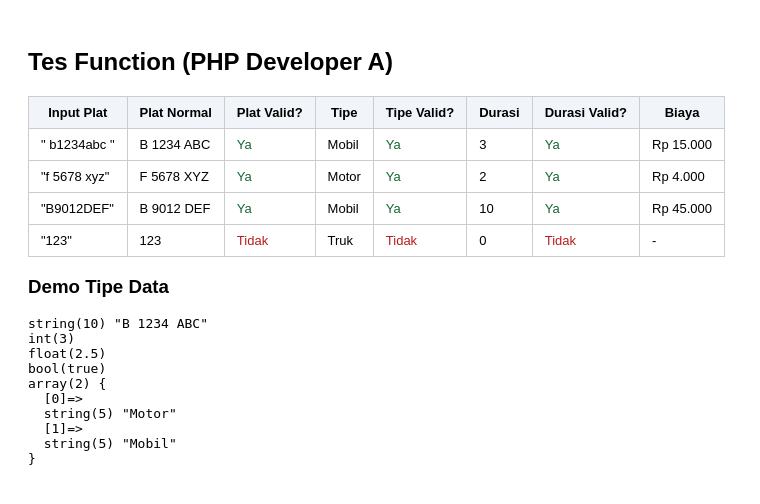
After one commit to DhekaAirlangga/Project_Pbw_Kel5, a PHP site: page /project_parkir/tes_functions.php in a window 1280 px wide. The commit adds this page. Shown: the top 504 px of the page, without its empty margins (0-760 px from the left). Run offline with PHP 8.4, Linux system fonts and the light colour scheme.

Commit message:
manambahkan function, proses, dan tes_function

```diff
--- /dev/null
+++ b/functions.php
@@ -0,0 +1,125 @@
+<?php
+// ==========================================
+// functions.php
+// Logika procedural Sistem Parkir Kendaraan
+// Penanggung jawab: PHP Developer A
+// Materi: function, variabel, operator, string
+// ==========================================
+
+// --- (P3) ----
+const TARIF_PER_JAM = [
+    "Motor" => 2000,
+    "Mobil" => 5000,
+];
+const BATAS_DISKON_JAM = 10;   // durasi minimal untuk dapat diskon
+const PERSEN_DISKON    = 10;   // diskon 10%
+const DURASI_MAKSIMAL  = 24;   // batas wajar durasi parkir (jam)
+
+// ---------- FUNCTION 1: tarif per jam ----------
+// Mengambil tarif berdasarkan tipe kendaraan.
+// Operator null coalescing (??) -> 0 jika tipe tidak dikenal.
+function ambilTarif(string $tipe): int
+{
+    return TARIF_PER_JAM[$tipe] ?? 0;
+}
+
+// ---------- FUNCTION 2: hitung biaya parkir ----------
+// Operator: aritmatika (*, /, -), perbandingan (>=),
+// dan ternary (?:).
+function hitungBiayaParkir(string $tipe, int $durasi): int
+{
+    $tarif = ambilTarif($tipe);
+    $total = $tarif * $durasi;
+
+    // Diskon 10% jika parkir lama
+    $diskon = ($durasi >= BATAS_DISKON_JAM)
+        ? $total * PERSEN_DISKON / 100
+        : 0;
+
+    return (int) round($total - $diskon);
+}
+
+// ---------- FUNCTION 3: normalisasi plat nomor ----------
+// Teknik string: trim, strtoupper, preg_replace, preg_match.
+// "  b1234abc " -> "B 1234 ABC"
+function normalisasiPlat(string $plat): string
+{
+    $bersih = strtoupper(trim($plat));                // huruf besar, buang spasi tepi
+    $bersih = preg_replace('/[^A-Z0-9]/', '', $bersih); // buang spasi/simbol
+
+    // Pecah menjadi: kode wilayah, angka, huruf akhir
+    if (preg_match('/^([A-Z]{1,2})(\d{1,4})([A-Z]{1,3})$/', $bersih, $m)) {
+        return $m[1] . " " . $m[2] . " " . $m[3];
+    }
+
+    return $bersih; // format tidak dikenal, kembalikan apa adanya
+}
+
+// ---------- FUNCTION 4: validasi plat ----------
+// Operator logika (&&) dan fungsi string strlen().
+function validasiPlat(string $plat): bool
+{
+    $panjangOk = strlen($plat) >= 4 && strlen($plat) <= 11;
+    $formatOk  = preg_match('/^[A-Z]{1,2} \d{1,4} [A-Z]{1,3}$/', $plat) === 1;
+
+    return $panjangOk && $formatOk;
+}
+
+// ---------- FUNCTION 5: validasi durasi ----------
+// Input form selalu berupa string -> dikonversi ke int (P3: konversi).
+function validasiDurasi($durasi): bool
+{
+    if (!is_numeric($durasi)) {
+        return false;
+    }
+
+    $jam = (int) $durasi;
+    return $jam >= 1 && $jam <= DURASI_MAKSIMAL;
+}
+
+// ---------- FUNCTION 6: validasi tipe ----------
+function validasiTipe(string $tipe): bool
+{
+    return array_key_exists($tipe, TARIF_PER_JAM);
+}
+
+// ---------- FUNCTION 7: format tampilan ----------
+function formatRupiah(int $angka): string
+{
+    return "Rp " . number_format($angka, 0, ",", ".");
+}
+
+function formatDurasi(int $jam): string
+{
+    return $jam . " jam";
+}
+
+// ---------- FUNCTION 8: statistik dashboard ----------
+// $data = array kendaraan (key: plat, tipe, durasi, biaya, status)
+// Tanpa loop manual: pakai array_filter, array_column, array_sum.
+function hitungStatistik(array $data): array
+{
+    $sedangParkir = array_filter($data, fn($k) => $k["status"] === "Parkir");
+    $selesai      = array_filter($data, fn($k) => $k["status"] === "Keluar");
+
+    return [
+        "total"        => count($data),
+        "sedangParkir" => count($sedangParkir),
+        "pendapatan"   => array_sum(array_column($selesai, "biaya")),
+    ];
+}
+
+// ---------- FUNCTION 9: data contoh awal ----------
+// Dipakai saat belum ada kendaraan yang diinput.
+// Biaya dihitung oleh hitungBiayaParkir(), bukan ditulis manual.
+function dataContoh(): array
+{
+    return [
+        ["plat" => "B 1234 ABC", "tipe" => "Mobil", "masuk" => "08:00", "durasi" => 3,
+         "biaya" => hitungBiayaParkir("Mobil", 3), "status" => "Parkir"],
+        ["plat" => "F 5678 XYZ", "tipe" => "Motor", "masuk" => "09:15", "durasi" => 2,
+         "biaya" => hitungBiayaParkir("Motor", 2), "status" => "Parkir"],
+        ["plat" => "B 9012 DEF", "tipe" => "Mobil", "masuk" => "07:30", "durasi" => 4,
+         "biaya" => hitungBiayaParkir("Mobil", 4), "status" => "Keluar"],
+    ];
+}
--- /dev/null
+++ b/tes_functions.php
@@ -0,0 +1,71 @@
+<?php
+// tes_functions.php
+// Buka lewat browser: http://localhost/project_parkir/tes_functions.php
+// Berguna untuk Tester & sebagai bukti screenshot.
+require_once "functions.php";
+
+// Demo 5 tipe data (P3)
+$demoString = "B 1234 ABC";   // string
+$demoInt    = 3;             // integer
+$demoFloat  = 2.5;           // float
+$demoBool   = true;          // boolean
+$demoArray  = ["Motor", "Mobil"]; // array
+
+$kasusUji = [
+    ["  b1234abc ", "Mobil", "3"],
+    ["f 5678 xyz",  "Motor", "2"],
+    ["B9012DEF",    "Mobil", "10"],  // kena diskon
+    ["123",         "Truk",  "0"],   // semua tidak valid
+];
+?>
+<!DOCTYPE html>
+<html lang="id">
+<head>
+    <meta charset="UTF-8">
+    <title>Tes Functions</title>
+    <style>
+        body { font-family: Arial, sans-serif; padding: 20px; }
+        table { border-collapse: collapse; }
+        th, td { border: 1px solid #ccc; padding: 8px 12px; font-size: 13px; }
+        th { background: #f1f5f9; }
+        .ok { color: #166534; } .gagal { color: #b91c1c; }
+    </style>
+</head>
+<body>
+    <h2>Tes Function (PHP Developer A)</h2>
+
+    <table>
+        <tr>
+            <th>Input Plat</th><th>Plat Normal</th><th>Plat Valid?</th>
+            <th>Tipe</th><th>Tipe Valid?</th>
+            <th>Durasi</th><th>Durasi Valid?</th><th>Biaya</th>
+        </tr>
+        <?php foreach ($kasusUji as [$platMentah, $tipe, $durasi]): ?>
+            <?php
+            $plat       = normalisasiPlat($platMentah);
+            $platValid  = validasiPlat($plat);
+            $tipeValid  = validasiTipe($tipe);
+            $durasiOk   = validasiDurasi($durasi);
+            $biaya      = ($tipeValid && $durasiOk)
+                ? formatRupiah(hitungBiayaParkir($tipe, (int) $durasi))
+                : "-";
+            ?>
+            <tr>
+                <td>"<?= htmlspecialchars($platMentah) ?>"</td>
+                <td><?= htmlspecialchars($plat) ?></td>
+                <td class="<?= $platValid ? 'ok' : 'gagal' ?>"><?= $platValid ? "Ya" : "Tidak" ?></td>
+                <td><?= htmlspecialchars($tipe) ?></td>
+                <td class="<?= $tipeValid ? 'ok' : 'gagal' ?>"><?= $tipeValid ? "Ya" : "Tidak" ?></td>
+                <td><?= htmlspecialchars($durasi) ?></td>
+                <td class="<?= $durasiOk ? 'ok' : 'gagal' ?>"><?= $durasiOk ? "Ya" : "Tidak" ?></td>
+                <td><?= $biaya ?></td>
+            </tr>
+        <?php endforeach; ?>
+    </table>
+
+    <h3>Demo Tipe Data</h3>
+    <pre><?php
+    var_dump($demoString, $demoInt, $demoFloat, $demoBool, $demoArray);
+    ?></pre>
+</body>
+</html>
```
Also changed, not shown: index.php (+62 -38 lines), proses.php (added, +73 -0 lines).
